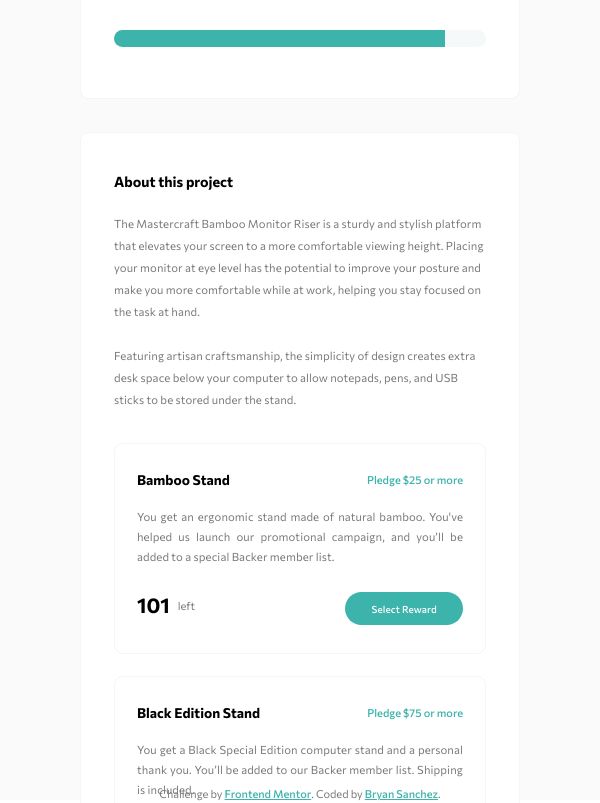
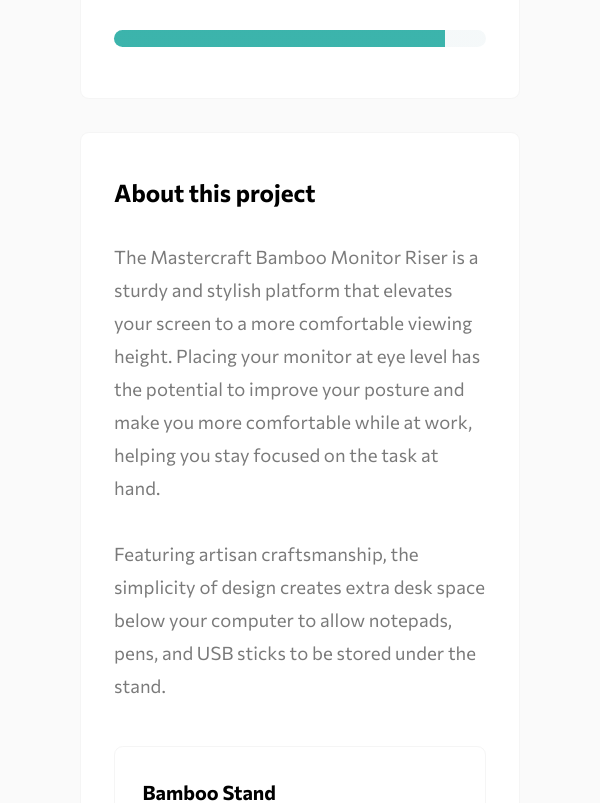
Before and after one commit to 0-BSCode/crowdfunding-product-page, a React (Create React App) app: page / in a window 600 px wide. Shown: the part 1180-1983 px from the top of the page. Built offline with nearby package versions, Linux system fonts and the light colour scheme.

Commit message:
Finished mobile design for about component

```diff
--- a/src/assets/styles/styles.css
+++ b/src/assets/styles/styles.css
@@ -716,6 +716,10 @@
     font-size: 11px;
   }
 
+  .app {
+    height: 315rem;
+  }
+
   .header {
     background-image: url("../images/image-hero-mobile.jpg");
     height: 37rem;
@@ -740,7 +744,7 @@
 
   .container {
     width: 40rem;
-    height: 143rem;
+    height: 280rem;
     grid-template-rows: 12fr 17.6fr 70.4fr;
     grid-row-gap: 3rem;
     top: -7rem;
@@ -824,4 +828,61 @@
     height: 1.5rem;
     border-radius: 3rem;
   }
+
+  .about {
+    padding: 4rem 3rem;
+  }
+  .about__heading {
+    font-size: 2.2rem;
+  }
+  .about__description {
+    font-size: 1.68rem;
+    line-height: 3rem;
+    margin-top: 3rem;
+    margin-bottom: 4rem;
+  }
+
+  .reward {
+    padding: 3rem 2.5rem;
+  }
+  .reward__title {
+    flex-direction: column;
+    align-items: start;
+  }
+  .reward__header {
+    font-size: 1.8rem;
+  }
+  .reward__criteria {
+    font-size: 1.7rem;
+    margin-top: 0.6rem;
+  }
+  .reward__description {
+    font-size: 1.7rem;
+    text-align: start;
+    line-height: 2.9rem;
+    margin-top: 2.5rem;
+    margin-bottom: 2.5rem;
+  }
+  .reward__footer {
+    flex-direction: column;
+  }
+  .reward__left {
+    font-size: 4rem;
+    margin-bottom: 2.5rem;
+  }
+  .reward__left span {
+    font-size: 2rem;
+    bottom: 0.7rem;
+  }
+  .reward__select {
+    height: 6rem;
+    width: 20rem;
+    border-radius: 5rem;
+    font-size: 1.6rem;
+  }
+
+  .support {
+    width: 40rem;
+    top: 15rem;
+  }
 }/*# sourceMappingURL=styles.css.map */
--- a/src/assets/styles/styles.scss
+++ b/src/assets/styles/styles.scss
@@ -789,6 +789,10 @@
         font-size: 11px;
     }
 
+    .app {
+        height: 315rem;
+    }
+
     .header {
         background-image: url("../images/image-hero-mobile.jpg");
         height: 37rem;
@@ -818,7 +822,7 @@
 
     .container {
         width: 40rem;
-        height: 143rem;
+        height: 280rem;
         grid-template-rows: 12fr 17.6fr 70.4fr;
         grid-row-gap: 3rem;
         top: -7rem;
@@ -922,4 +926,71 @@
             border-radius: 3rem;
         }
     }
+
+    .about {
+        padding: 4rem 3rem;
+
+        &__heading {
+            font-size: 2.2rem;
+        }
+
+        &__description {
+            font-size: 1.68rem;
+            line-height: 3rem;
+            margin-top: 3rem;
+            margin-bottom: 4rem;
+        }
+    }
+
+    .reward {
+        padding: 3rem 2.5rem;
+
+        &__title {
+            flex-direction: column;
+            align-items: start;
+        }
+
+        &__header {
+            font-size: 1.8rem;
+        }
+
+        &__criteria {
+            font-size: 1.7rem;
+            margin-top: 0.6rem;
+        }
+
+        &__description {
+            font-size: 1.7rem;
+            text-align: start;
+            line-height: 2.9rem;
+            margin-top: 2.5rem;
+            margin-bottom: 2.5rem;
+        }
+
+        &__footer {
+            flex-direction: column;
+        }
+
+        &__left {
+            font-size: 4rem;
+            margin-bottom: 2.5rem;
+        }
+
+        &__left span {
+            font-size: 2rem;
+            bottom: 0.7rem;
+        }
+
+        &__select {
+            height: 6rem;
+            width: 20rem;
+            border-radius: 5rem;
+            font-size: 1.6rem;
+        }
+    }
+
+    .support {
+        width: 40rem;
+        top: 15rem;
+    }
 }
```
Also changed, not shown: 1 other file (tests, documents, lock files or other folders).
